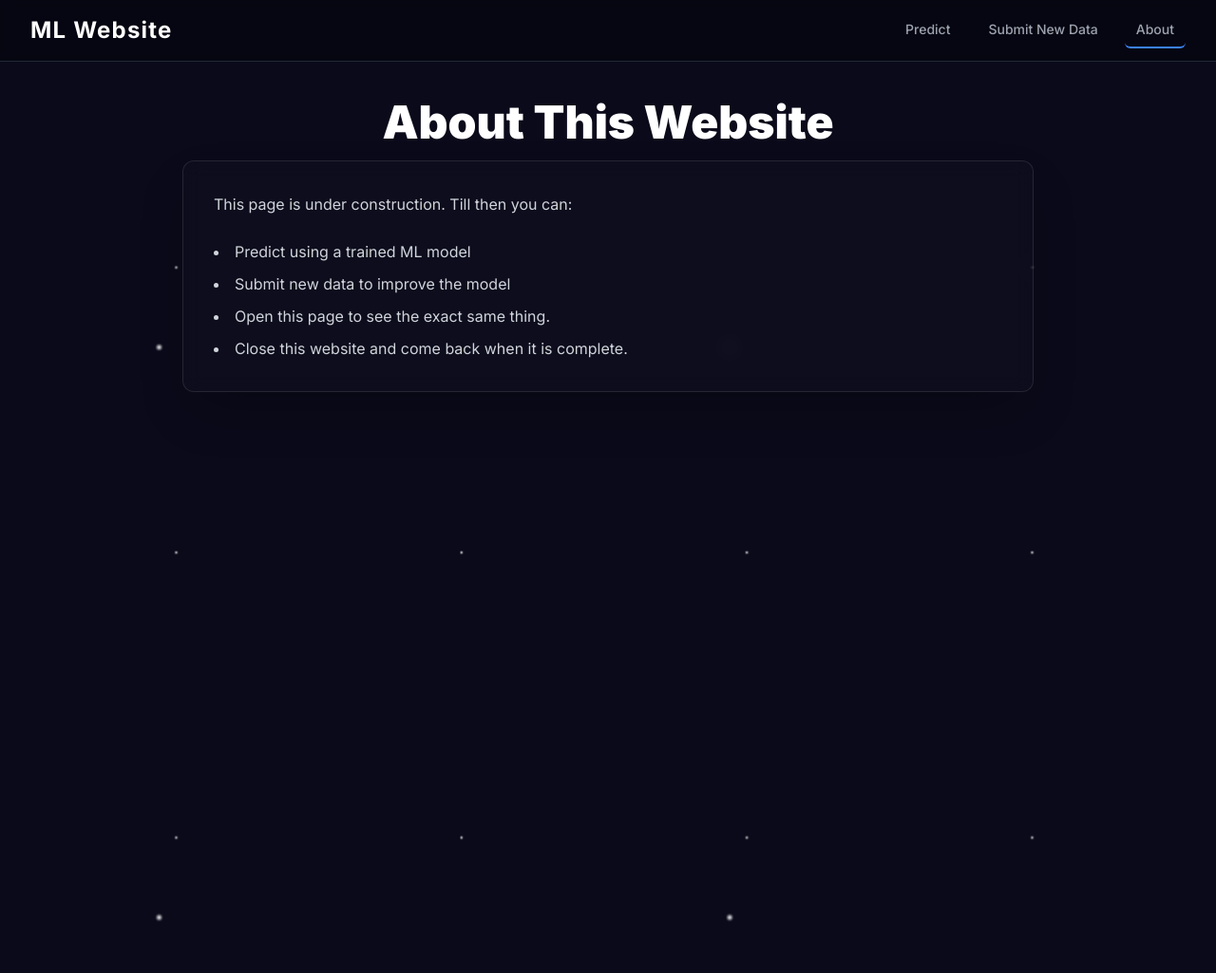
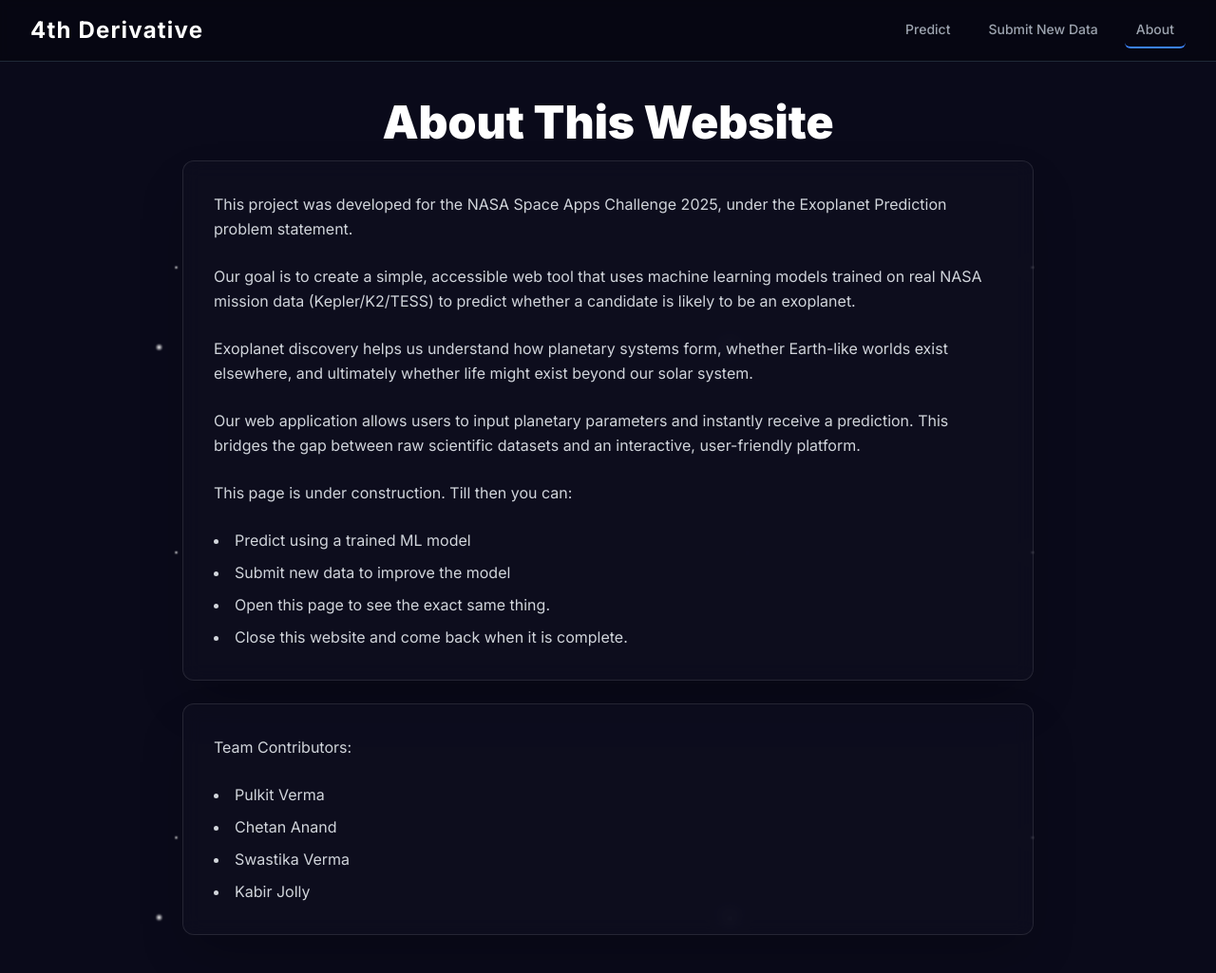
Before and after one commit to TastelessCandyzzz/Exoplanet_Detection, a Flask app: page /about in a window 1280 px wide. Shown: the whole page at 95% size. Run offline with Flask 3, Linux system fonts and the light colour scheme; some libraries are stand-ins or nearby versions.

Commit message:
about page and team name

```diff
--- a/templates/about.html
+++ b/templates/about.html
@@ -4,6 +4,9 @@
     <h1 class="text-4xl md:text-5xl font-extrabold text-white mb-4 text-center">About This Website</h1>
 
     <div class="glass-card rounded-xl p-6 md:p-8 shadow-2xl space-y-6 text-gray-300 leading-relaxed">
+		<p>
+		This project was developed for the NASA Space Apps Challenge 2025, under the Exoplanet Prediction problem statement.</p><p> Our goal is to create a simple, accessible web tool that uses machine learning models trained on real NASA mission data (Kepler/K2/TESS) to predict whether a candidate is likely to be an exoplanet.</p><p>Exoplanet discovery helps us understand how planetary systems form, whether Earth-like worlds exist elsewhere, and ultimately whether life might exist beyond our solar system.</p><p>Our web application allows users to input planetary parameters and instantly receive a prediction. This bridges the gap between raw scientific datasets and an interactive, user-friendly platform.
+		</p>
         <p>This page is under construction. Till then you can:</p>
         <ul class="list-disc list-inside space-y-2">
             <li>Predict using a trained ML model</li>
@@ -12,5 +15,16 @@
             <li>Close this website and come back when it is complete.</li>
         </ul>
     </div>
+	<br>
+    <div class="glass-card rounded-xl p-6 md:p-8 shadow-2xl space-y-6 text-gray-300 leading-relaxed">
+		Team Contributors:<br>
+        <ul class="list-disc list-inside space-y-2">
+		<li> Pulkit Verma </li>
+		<li> Chetan Anand </li>
+		<li> Swastika Verma </li>
+		<li> Kabir Jolly </li>
+        </ul>
+
+    </div>
 </div>
 {% endblock %}
--- a/templates/base.html
+++ b/templates/base.html
@@ -17,7 +17,7 @@
         <div class="max-w-7xl mx-auto px-4 sm:px-6 lg:px-8">
             <div class="flex items-center justify-between h-16">
                 <div class="flex items-center">
-                    <span class="text-2xl font-bold text-white tracking-wider">ML Website</span>
+                    <span class="text-2xl font-bold text-white tracking-wider">4th Derivative</span>
                 </div>
                 <div class="hidden md:block">
                     <div class="ml-10 flex items-baseline space-x-4">
```
